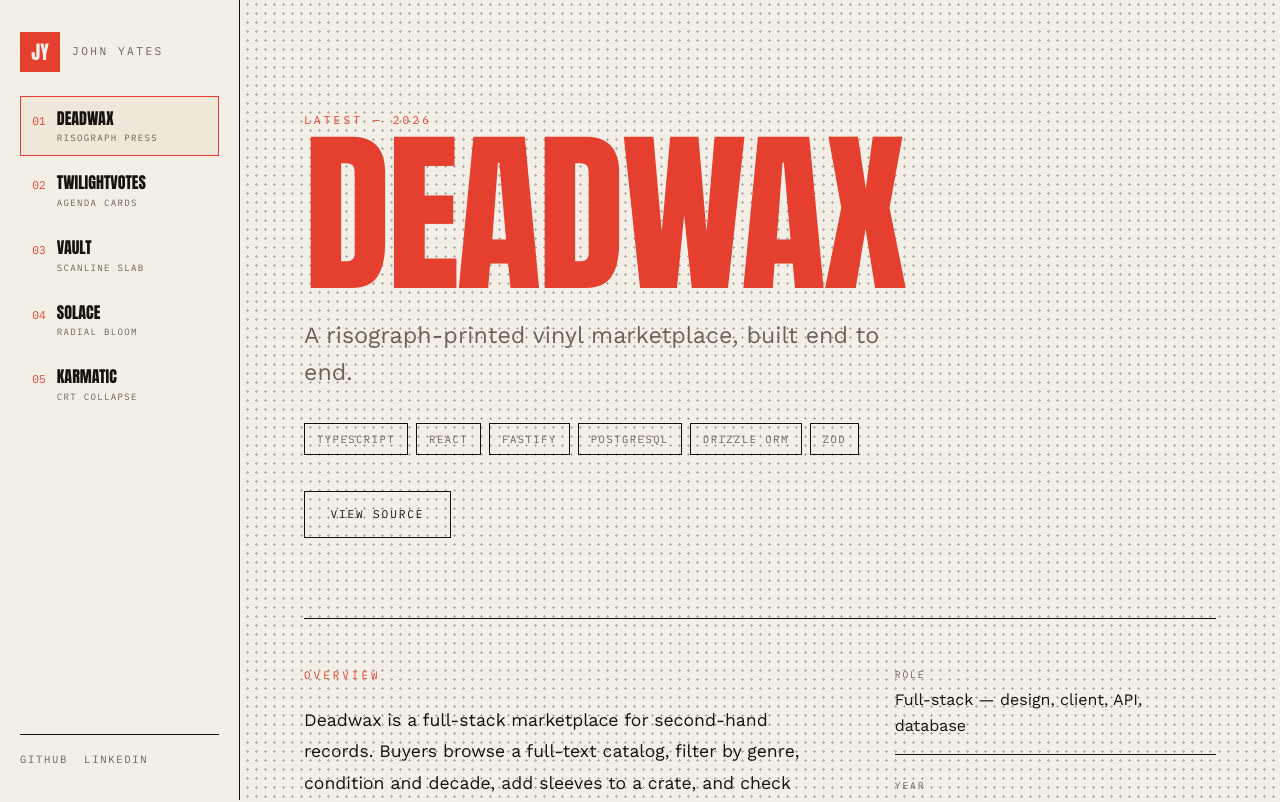
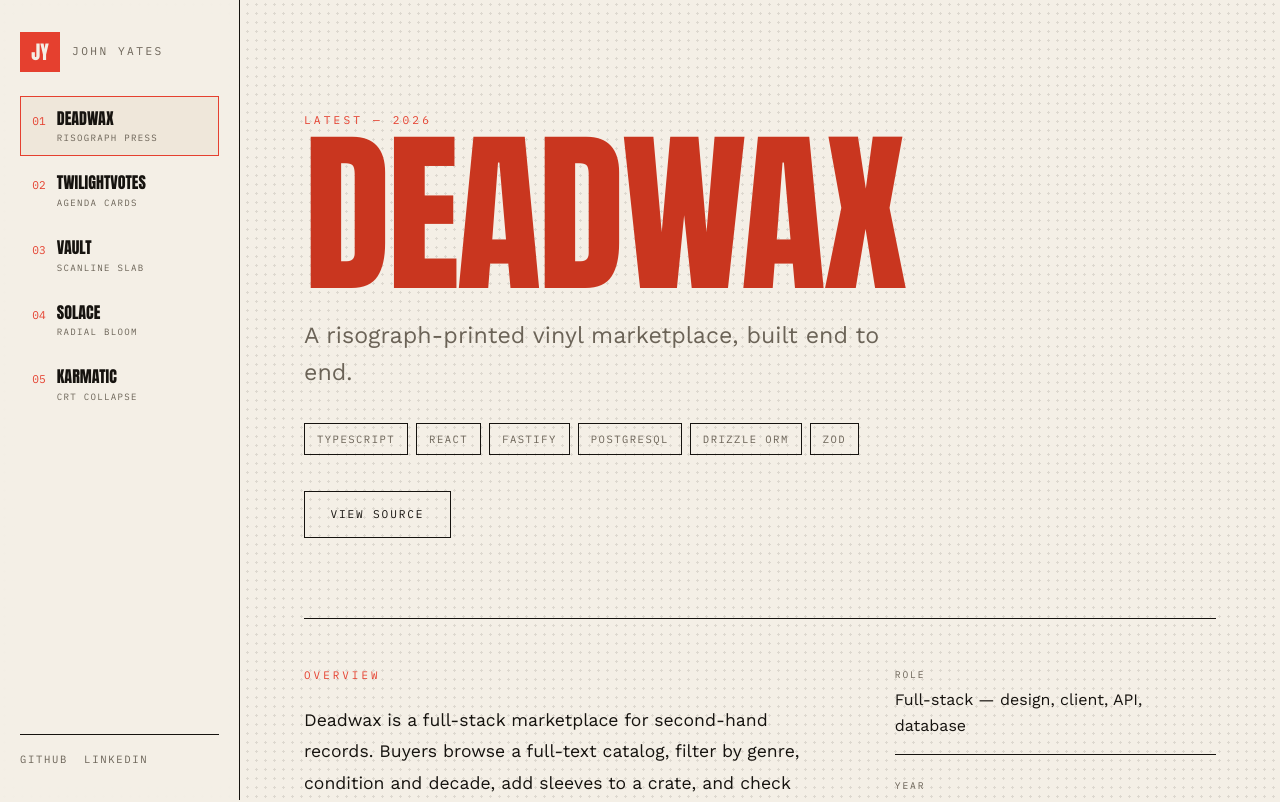
Before and after one commit to cycoconutz/portfolio-tabs, a React (Vite) app: page /portfolio-tabs/work/deadwax in a window 1280 px wide. Shown: the top 802 px of the page. Built offline with nearby package versions, Linux system fonts and the light colour scheme.

Commit message:
Soften deadwax and vault backgrounds, add Karmatic live link

```diff
--- a/src/data/projects.ts
+++ b/src/data/projects.ts
@@ -132,7 +132,10 @@ export const projects: Project[] = [
       'Shipped by a team of three on a deadline',
     ],
     tech: ['JavaScript', 'React', 'Express', 'MongoDB'],
-    links: [{ label: 'View source', href: 'https://github.com/cycoconutz/Karmatic', kind: 'repo' }],
+    links: [
+      { label: 'Visit live site', href: 'https://karmatic.onrender.com/', kind: 'live' },
+      { label: 'View source', href: 'https://github.com/cycoconutz/Karmatic', kind: 'repo' },
+    ],
     theme: 'karmatic',
     wipe: 'crt',
   },
--- a/src/index.css
+++ b/src/index.css
@@ -523,13 +523,13 @@ button {
 /* --------------------------------------------------------- flourishes --- */
 
 [data-project='deadwax'] .flourish {
-  opacity: 0.3;
-  background-image: radial-gradient(var(--fg) 1.2px, transparent 1.3px);
+  opacity: 0.16;
+  background-image: radial-gradient(var(--muted) 1.15px, transparent 1.3px);
   background-size: 9px 9px;
 }
 
 [data-project='vault'] .flourish {
-  opacity: 0.45;
+  opacity: 0.18;
   background-image: linear-gradient(var(--border) 1px, transparent 1px),
     linear-gradient(90deg, var(--border) 1px, transparent 1px);
   background-size: 50px 50px;
@@ -575,7 +575,7 @@ button {
 }
 
 [data-theme='deadwax'] .project-name {
-  color: var(--accent);
+  color: #c9361f;
 }
 
 [data-theme='solace'] .project-name {
```
